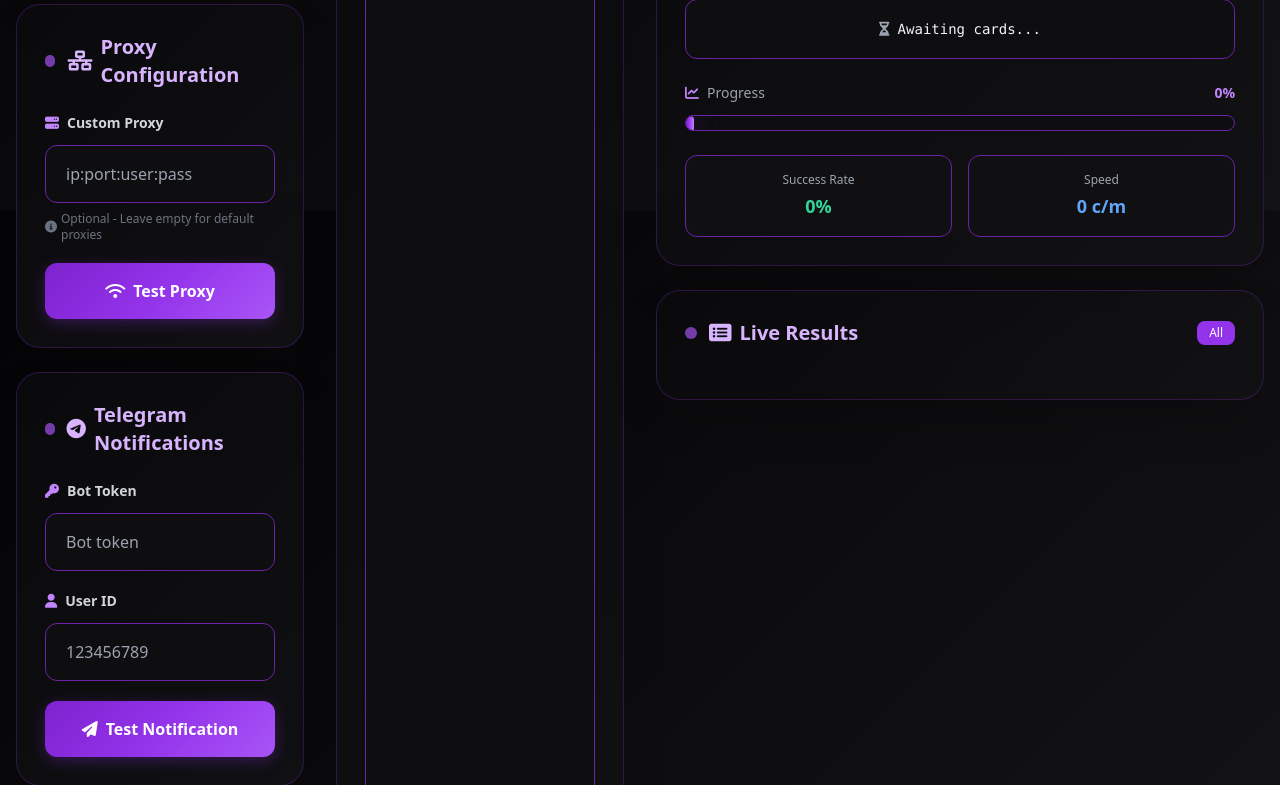
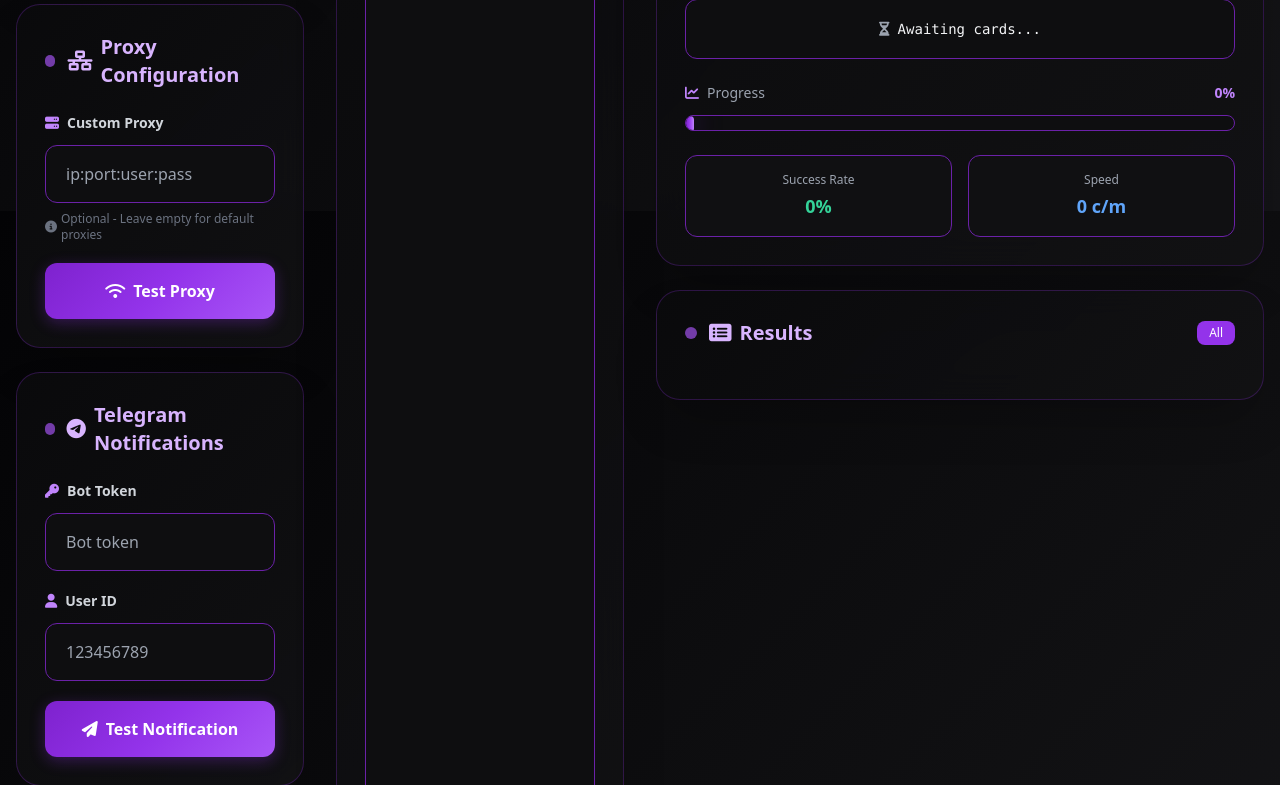
Before and after one commit to vudkas/test, a Flask app: page / in a window 1280 px wide. Shown: the part 589-1374 px from the top of the page. Run offline with Flask 3, Linux system fonts and the light colour scheme; some libraries are stand-ins or nearby versions.

Commit message:
Update index.html

```diff
--- a/templates/index.html
+++ b/templates/index.html
@@ -473,7 +473,7 @@
                         <h2 class="text-xl font-bold text-purple-300 flex items-center">
                             <div class="w-3 h-3 bg-purple-500 rounded-full mr-3 animate-pulse sparkle"></div>
                             <i class="fas fa-list-alt mr-2"></i>
-                            Live Results
+                            Results
                         </h2>
                         <div class="flex items-center space-x-3">
                             <button id="filter-all" class="px-3 py-1 rounded-lg text-xs bg-purple-600 text-white">All</button>
```
